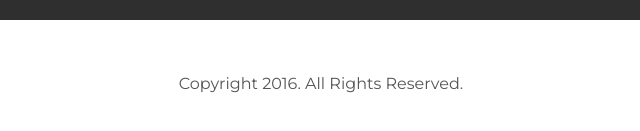
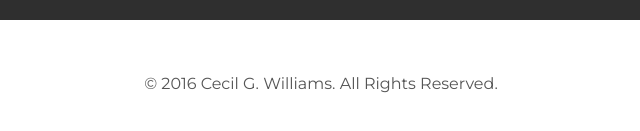
Before and after one commit to cecilgwilliams/about-me, a plain HTML site: page index.html in a window 1280 px wide. Shown: the part 747-878 px from the top of the page, 319-959 px from the left. Drawn offline with nearby package versions, Linux system fonts and the light colour scheme.

Commit message:
updated footer

```diff
--- a/index.html
+++ b/index.html
@@ -141,7 +141,7 @@
 </div>
 
 <footer class="container-fluid bg-3 text-center">
-  <p>Copyright 2016. All Rights Reserved.</a></p>
+  <p>&copy; <script>document.write(new Date().getFullYear());</script> Cecil G. Williams. All Rights Reserved.</a></p>
 </footer>
 
 </body>
```
